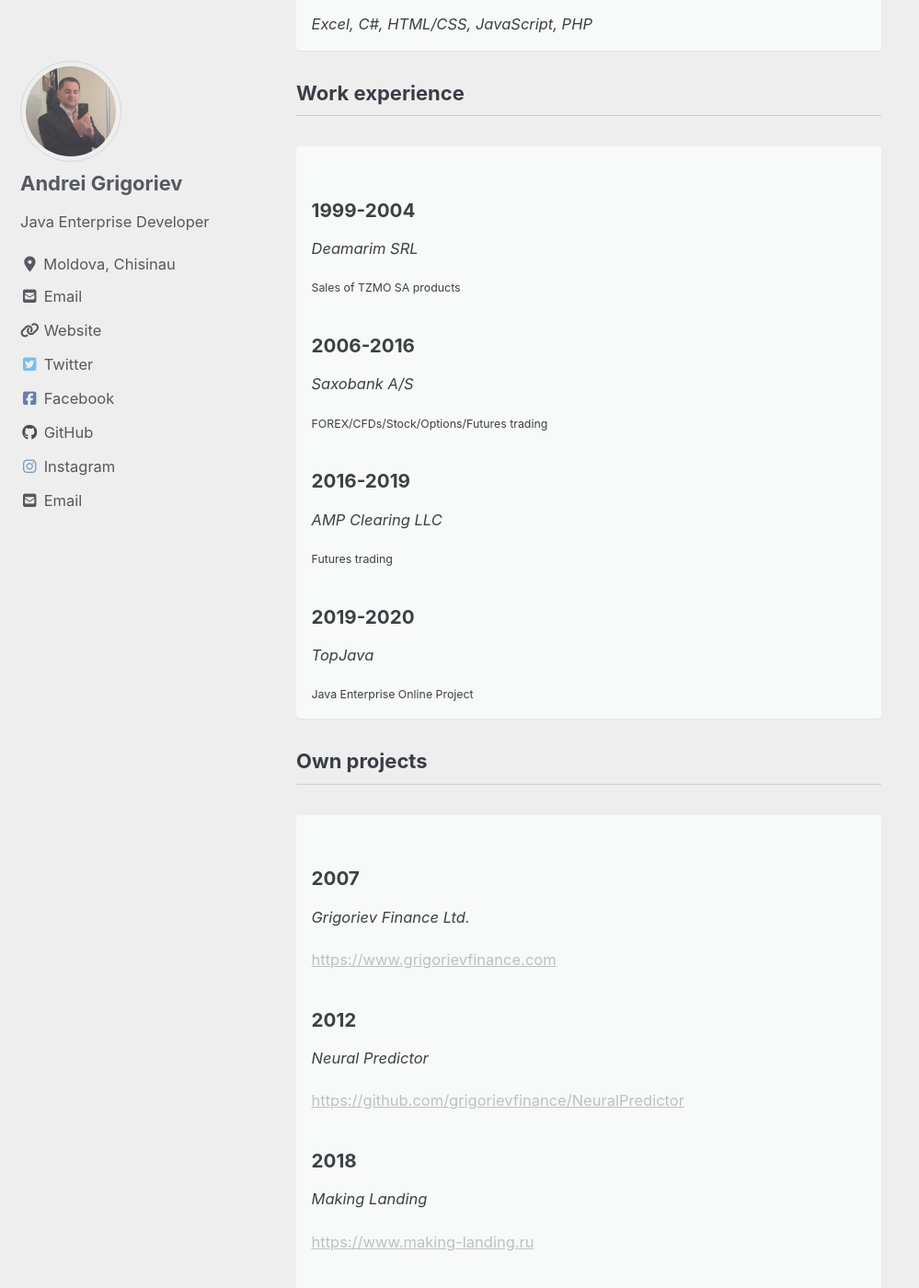
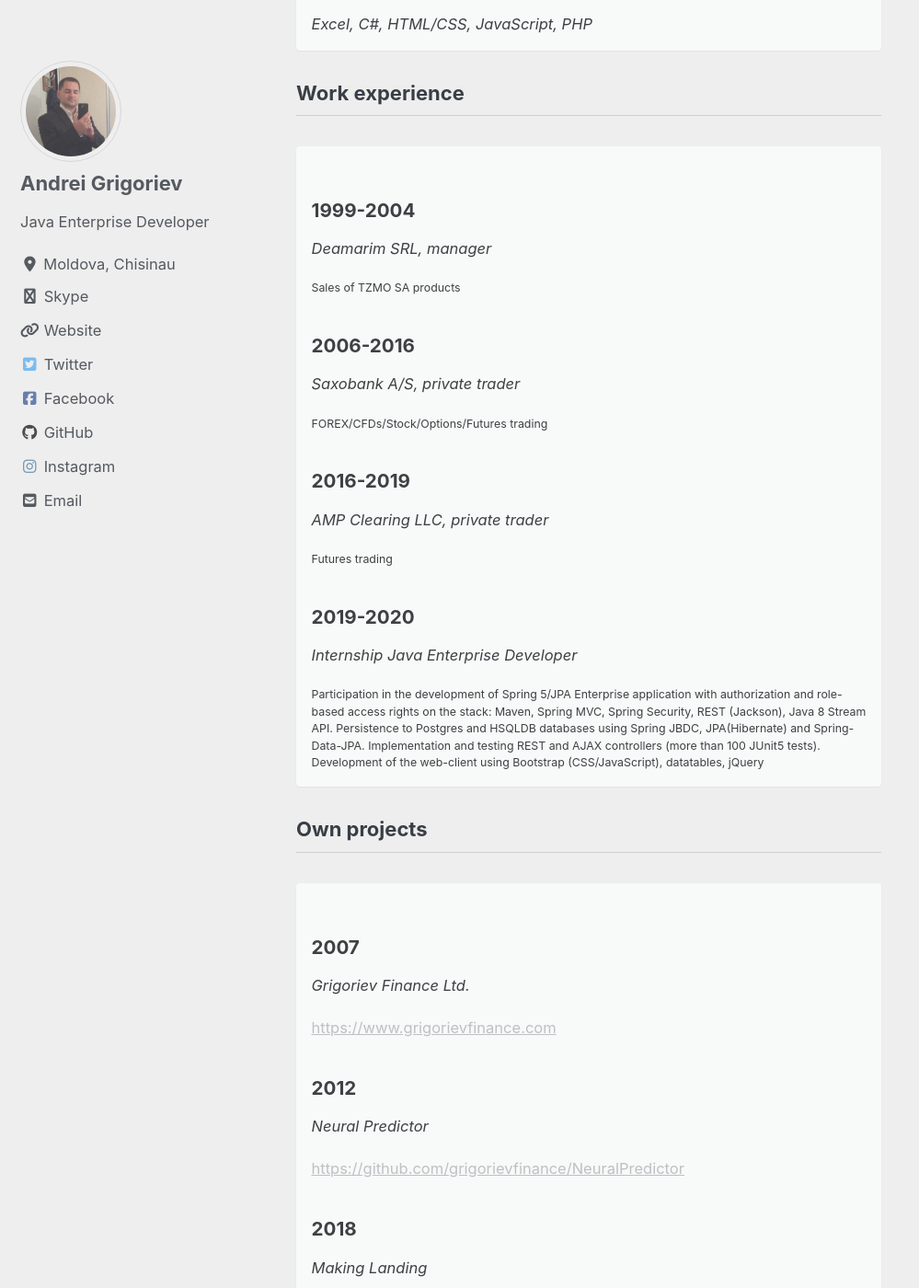
Before and after one commit to grigorievfinance/grigorievfinance.github.io, a Jekyll site: the page built from index.html, in a window 1280 px wide and 1400 px high, scrolled down 532 px. Shown: the whole window at 92% size, without its empty margins (0-999 px from the left). Built offline with Jekyll 4.4.1, drawn with Linux system fonts in a browser that asks for light colours; cached includes are drawn as plain includes; nearby versions of some CDN libraries; the list of posts is cut into pages by our own code; some of the changed text lies outside the part shown.

Commit message:
update text

```diff
--- a/_config.yml
+++ b/_config.yml
@@ -99,9 +99,9 @@
   location         : "Moldova, Chisinau"
   email            : "grigorievfinance@gmail.com"
   links:
-    - label: "Email"
-      icon: "fas fa-fw fa-envelope-square"
-      url: mailto:grigorievfinance@gmail.com
+    - label: "Skype"
+      icon: "fas fa-fw fa-skype"
+      url: "skype:grigorievfinance? chat"
     - label: "Website"
       icon: "fas fa-fw fa-link"
       url: "http://andrewgrigoriev.ga/"
--- a/_data/ui-text.yml
+++ b/_data/ui-text.yml
@@ -62,10 +62,13 @@
   education1_date            : "1997-1999"
   education2_name            : "Penn Foster College"
   education2_description     : "Business Management with option Finance"
-  education3_date            : "2006-2012"
-  education3_name            : "JavaRush"
-  education3_description     : "Java Programming"
-  education3_date            : "2018-2020"
+  education2_date            : "2006-2012"
+  education3_name            : "The national open university Intuit.ru"
+  education3_description     : "Data mining tools MS SQL Server 2008"
+  education3_date            : "2013-2013"
+  education4_name            : "JavaRush-TopJava"
+  education4_description     : "Java Enterprise Developer"
+  education4_date            : "2018-2020"
   project1_name              : "Grigoriev Finance Ltd."
   project1_link              : "https://www.grigorievfinance.com"
   project1_foundation        : "2007"
@@ -78,17 +81,17 @@
   project4_name              : "TopJava Online Project"
   project4_link              : "https://grigorievtopjava.herokuapp.com/"
   project4_foundation        : "2020"
-  work1_name                 : "Deamarim SRL"
+  work1_name                 : "Deamarim SRL, manager"
   work1_description          : "Sales of TZMO SA products"
   work1_date                 : "1999-2004"
-  work2_name                 : "Saxobank A/S"
+  work2_name                 : "Saxobank A/S, private trader"
   work2_description          : "FOREX/CFDs/Stock/Options/Futures trading"
   work2_date                 : "2006-2016"
-  work3_name                 : "AMP Clearing LLC"
+  work3_name                 : "AMP Clearing LLC, private trader"
   work3_description          : "Futures trading"
   work3_date                 : "2016-2019"
-  work4_name                 : "TopJava"
-  work4_description          : "Java Enterprise Online Project"
+  work4_name                 : "Internship Java Enterprise Developer"
+  work4_description          : "Participation in the development of Spring 5/JPA Enterprise application with authorization and role-based access rights on the stack: Maven, Spring MVC, Spring Security, REST (Jackson), Java 8 Stream API. Persistence to Postgres and HSQLDB databases using Spring JBDC, JPA(Hibernate) and Spring-Data-JPA. Implementation and testing REST and AJAX controllers (more than 100 JUnit5 tests). Development of the web-client using Bootstrap (CSS/JavaScript), datatables, jQuery"
   work4_date                 : "2019-2020"
 en-US:
   <<: *DEFAULT_EN
@@ -731,10 +734,13 @@
   education1_date            : "1997-1999"
   education2_name            : "Penn Foster College"
   education2_description     : "Business Management with option Finance"
-  education3_date            : "2006-2012"
-  education3_name            : "JavaRush"
-  education3_description     : "Программирование на Java"
-  education3_date            : "2018-2020"
+  education2_date            : "2006-2012"
+  education3_name            : "Национальный открытый университет Intuit.ru"
+  education3_description     : "Интеллектуальный анализ данных средствами MS SQL Server 2008"
+  education3_date            : "2013-2013"
+  education4_name            : "JavaRush-TopJava"
+  education4_description     : "Java Enterprise Developer"
+  education4_date            : "2018-2020"
   project1_name              : "Grigoriev Finance Ltd."
   project1_link              : "https://www.grigorievfinance.com"
   project1_foundation        : "2007"
@@ -747,17 +753,17 @@
   project4_name              : "TopJava Online Project"
   project4_link              : "https://grigorievtopjava.herokuapp.com/"
   project4_foundation        : "2020"
-  work1_name                 : "Deamarim SRL"
+  work1_name                 : "Deamarim SRL, менеджер"
   work1_description          : "Организация продаж продукции TZMO SA"
   work1_date                 : "1999-2004"
-  work2_name                 : "Saxobank A/S"
-  work2_description          : "FOREX/CFDs/Stock/Options/Futures trading"
+  work2_name                 : "Saxobank A/S, частный трейдер"
+  work2_description          : "Торговля FOREX/CFDs/Stock/Options/Futures"
   work2_date                 : "2006-2016"
-  work3_name                 : "AMP Clearing LLC"
-  work3_description          : "Futures trading"
+  work3_name                 : "AMP Clearing LLC, частный трейдер"
+  work3_description          : "Торговля фьючерсными контрактами"
   work3_date                 : "2016-2019"
-  work4_name                 : "TopJava"
-  work4_description          : "Java Enterprise Online Project"
+  work4_name                 : "Стажировка Java-разработчик корпоративных приложений"
+  work4_description          : "Участие в разработке Spring 5/JPA enterprise-приложения c авторизацией и правами доступа на основе ролей на стеке: Maven, Spring MVC, Spring Security, REST (Jackson), Java 8 Stream API. Cохранение в базы Postgres и HSQLDB на основе Spring JDBC, JPA (Hibernate) и Spring-Data-JPA. Реализация и тестирование REST и AJAX контроллеров (более 100 JUnit5 тестов). Реализация клиента на Bootstrap (css/js), datatables, jQuery"
   work4_date                 : "2019-2020"
 ru-RU:
   <<: *DEFAULT_RU
```
